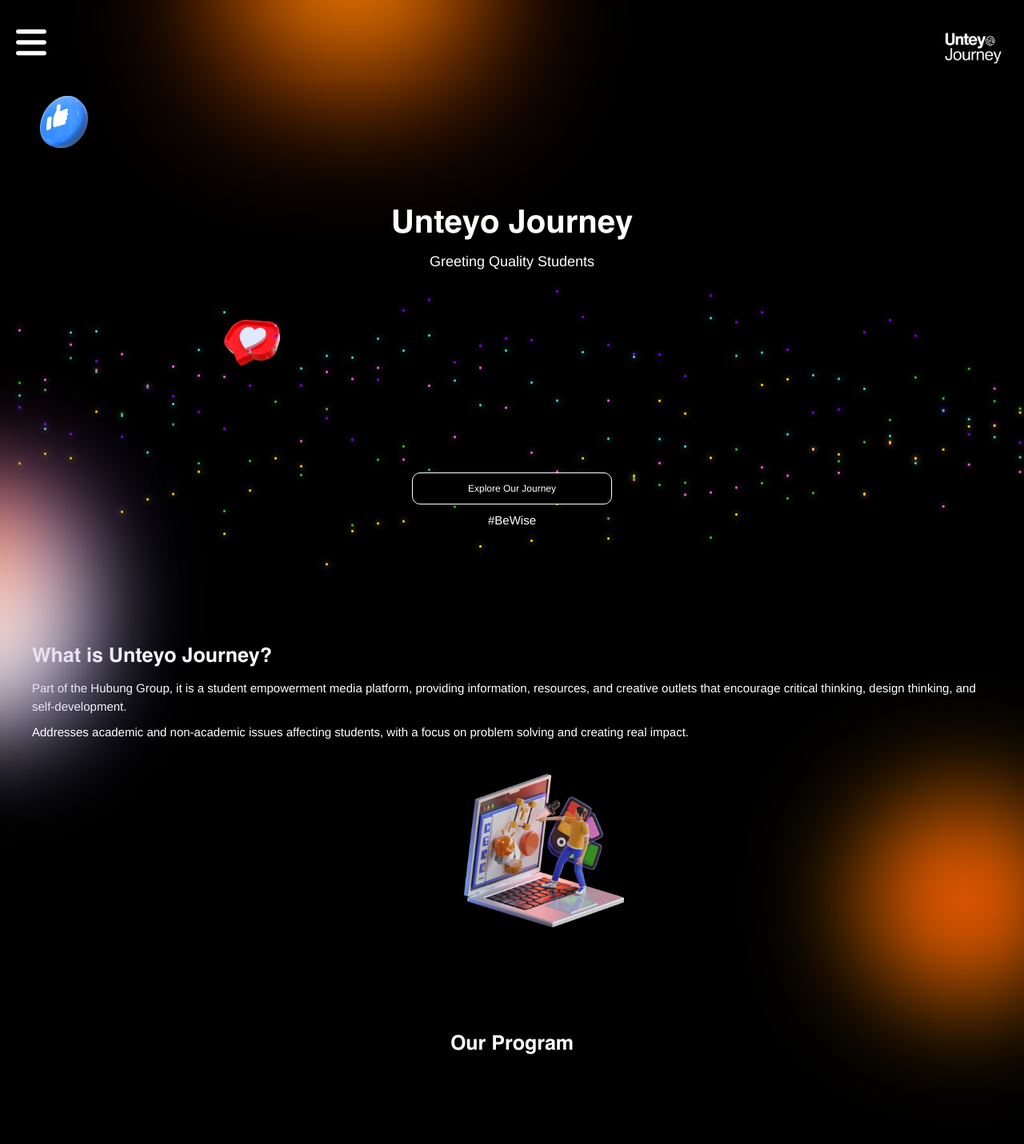
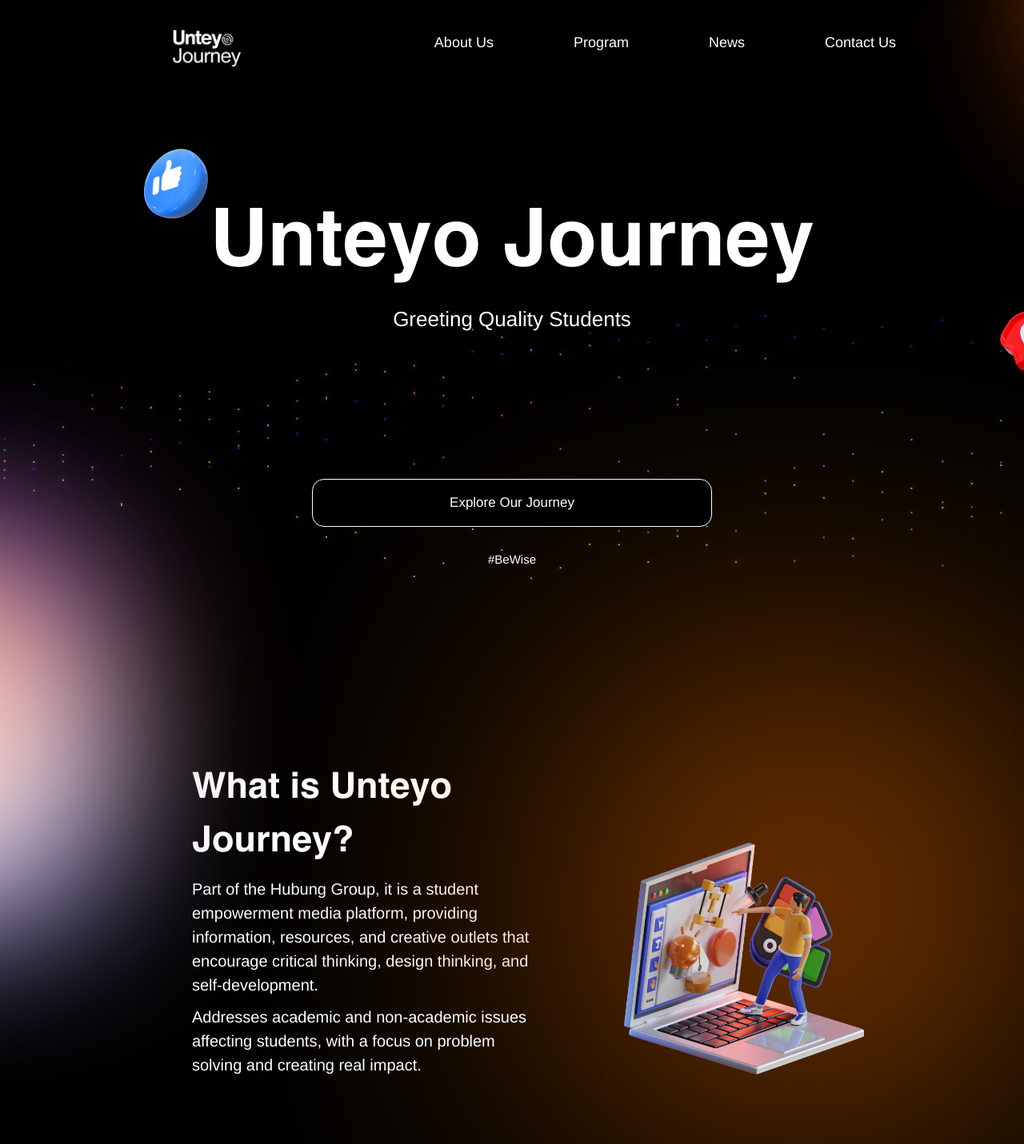
Before and after one commit to MRaafky/tryVercel, a React (Vite) app: page / in a window 1280 px wide. Shown: the top 1431 px of the page at 80% size. Built offline with nearby package versions, Linux system fonts and the light colour scheme.

Commit message:
lg landing hal 1

```diff
--- a/src/App.jsx
+++ b/src/App.jsx
@@ -25,7 +25,7 @@
       <Halaman5></Halaman5>
       <Halaman6></Halaman6>
       <Footer></Footer>
-      <InstagramPost></InstagramPost>
+      {/* <InstagramPost></InstagramPost> */}
     </div>
   );
 }
--- a/src/Components/Decor/Decor.css
+++ b/src/Components/Decor/Decor.css
@@ -20,3 +20,27 @@
 .spray3Decor {
     background: radial-gradient( circle at 50% 50%, rgba(255, 69, 0, 1) 40%, rgba(255, 165, 0, 1) 60%);
 }
+
+@keyframes bounce {
+    0%, 20%, 50%, 80%, 100% {
+        transform: translateY(0);
+    }
+    40% {
+        transform: translateY(-8%);
+    }
+    60% {
+        transform: translateY(-4%);
+    }
+    80% {
+        transform: translateY(-1%);
+    }
+}
+
+
+.like {
+    animation: bounce 1.8s ease-in-out infinite;
+}
+
+.love {
+    animation: bounce 1.5s ease-in-out infinite;
+}
--- a/src/Components/Decor/Decor.jsx
+++ b/src/Components/Decor/Decor.jsx
@@ -7,16 +7,27 @@
 function Decor() {
   return (
     <div class="absolute
-    w-full h-[200%]
+    w-full h-[300%]
     overflow-hidden
     z-[1]
     left-0 top-0">
-        <img  class="relative
+        <img  class="
+        like
+        relative
         w-[60px]
-        left-[50px] top-[120px]" src={like}></img>
-        <img class="absolute
+        left-[50px] top-[120px]
+
+        lg:w-[80px]
+        lg:left-[180px] lg:top-[200px]
+        " src={like}></img>
+        <img class="
+        love
+        absolute
         w-[70px]
         left-[280px] top-[400px]
+
+        lg:w-[90px]
+        lg:left-[1250px]
         " src={love}></img>
         <div class="spray1Decor
         absolute
@@ -24,7 +35,11 @@
         top-[-200px]
         blur-[90px]
         left-[290px]
-        rounded-[50px] "></div>
+        rounded-[50px]
+
+        lg:left-[1350px] lg:top-[-180px]
+        lg:blur-[100px]
+        "></div>
         <WaveAnimation class="wavecontainer"></WaveAnimation>
         <div class="spray2Decor
         absolute
@@ -32,14 +47,23 @@
         blur-[70px]
         z-[0]
         rounded-[100px]
-        top-[600px] left-[-100px]"></div>
+        top-[600px] left-[-100px]
+
+        lg:w-[400px] lg:h-[500px]
+        lg:top-[650px] lg:left-[-300px]
+        lg:blur-[100px]
+        "></div>
         <div class="spray2-2Decor
         absolute
         w-[200px] h-[300px]
         blur-[70px]
         z-[0]
         rounded-[100px]
-        top-[600px] left-[-130px]"></div>
+        top-[600px] left-[-130px]
+
+        lg:w-[400px] lg:h-[400px]
+        lg:top-[700px] lg:left-[-280px]
+        lg:blur-[120px]"></div>
         <div
         class=" spray3Decor
         absolute
@@ -48,6 +72,9 @@
         z-[1]
         rounded-[200px]
         top-[1000px] right-[-50px]
+
+        lg:w-[450px] lg:h-[450px] lg:rounded-[50%]]
+        lg:right-[50px] lg:top-[900px] lg:blur-[200px]
         "
         ></div>
     </div>
--- a/src/Components/Halaman1/Halaman1.jsx
+++ b/src/Components/Halaman1/Halaman1.jsx
@@ -8,24 +8,36 @@
     w-full h-full
     flex justify-center items-center flex-col
     relative
+
+    lg:flex-row
+    lg:p-[200px] lg:pt-[100px]
     ">
         <div class="text-[white]
         mt-[100px]
         bg-[black]
         flex flex-col item-start
         p-[40px]
-        gap-[10px]">
+        gap-[10px]
+
+        lg:pr-[100px]
+        ">
             <h2 class="
             HelveticaBold
             text-[25px]
+
+            lg:text-[45px]
             ">What is Unteyo Journey?</h2>
             <p class="
             Helvetica
             text-[15px]
+
+            lg:text-[20px]
             ">Part of the Hubung Group, it is a student empowerment media platform, providing information, resources, and creative outlets that encourage critical thinking, design thinking, and self-development.</p>
             <p class="
             Helvetica
             text-[15px] z-[2]
+
+            lg:text-[20px]
             ">Addresses academic and non-academic issues affecting students, with a focus on problem solving and creating real impact.</p>
         </div>
         <img src={Laptop}
@@ -34,6 +46,9 @@
         relative
         left-[40px]
         z-[2]
+
+        lg:w-[300px]
+        lg:top-[100px] lg:left-[0px]
         "></img>
     </div>
   )
--- a/src/Components/Halaman2/Halaman2.jsx
+++ b/src/Components/Halaman2/Halaman2.jsx
@@ -19,6 +19,8 @@
       justify-center
       items-center
       pt-[128px]
+
+      lg:pt-[50px]
       "
     >
       <h2
@@ -28,6 +30,8 @@
         text-white
         mt-0
         pb-[64px]
+
+        lg:text-[40px]
         "
       >
         Our Program
@@ -42,6 +46,11 @@
         flex-wrap
         gap-[20px]
         w-full
+
+        lg:justify-around
+        lg:p-[50px] lg:gap-[50px]
+        lg:mt-[-50px]
+        lg:w-[1100px] lg:h-[500px]
         "
       >
         {programs.map((program, index) => (
@@ -58,21 +67,28 @@
             m-[15px]
             flex-col-reverse
             md:flex-row
+
+            lg:w-[25%]
             "
           >
             <img
               className="
               w-[60px]
+
+              lg:w-[100px]
               "
               src={program.image}
               alt={program.title}
             />
             <h3
               className="
+              HelveticaBold
               w-[60px]
               text-[12px]
               text-white
               text-center
+
+              lg:text-[18px]
               "
             >
               {program.title}
--- a/src/Components/Halaman3/Halaman3.jsx
+++ b/src/Components/Halaman3/Halaman3.jsx
@@ -65,6 +65,8 @@
       HelveticaBold
       text-[25px]
       mt-[100px]
+
+      lg:text-[40px]
       ">
         Popular News
       </h2>
@@ -73,10 +75,14 @@
         w-full
         flex flex-col
         justify-center items-center
+
+        lg:flex-row
                 "
       >
         <div class="
         w-[200px] h-[400px]
+
+        lg:w-full lg;h-full
         ">
           <img
             ref={imgRef}
--- a/src/Components/Header/Header.css
+++ b/src/Components/Header/Header.css
@@ -11,3 +11,8 @@
 .scrolled {
     backdrop-filter: blur(10px);
 }
+
+.lgHeader li:hover {
+    text-shadow: 0 0 7px #fff, 0 0 10px #fff, 0 0 21px #fff;
+    transition: 0.1s;
+}
--- a/src/Components/Header/Header.jsx
+++ b/src/Components/Header/Header.jsx
@@ -36,6 +36,13 @@
     bg-none
     fixed top-[0]
     z-3
+
+    md:h-[120px]
+
+    lg:flex-row-reverse
+    lg:h-[120px]
+    lg:pt-[10px]
+    lg:pl-[200px] lg:pr-[130px]
     `}
     >
          <FontAwesomeIcon icon={faBars}
@@ -46,17 +53,45 @@
         w-[38px]
         relative
         top-[-7px]
+
+        md:w-[48px]
+        md:flex
+        md:top-[-10px]
+
+        lg:hidden
         " />
+        <ul
+        class="
+        lgHeader
+        hidden
+        Helvetica
+        text-[white]
+        transition-[0.1s]
+        cursor-[pointer]
+
+        lg:flex lg:flex-row
+        lg:gap-[100px]
+        lg:p-[30px]
+        lg:text-[18px]
+        "
+        >
+            <li>About Us</li>
+            <li>Program</li>
+            <li>News</li>
+            <li>Contact Us</li>
+        </ul>
         <img src={logo}
         class="
         w-[92.48px] h-[100px]
         relative
         top-[-10px]
+
+        md:w-[110.976px] md:h-[120px]
         "></img>
         <div
         className={`Navbar ${isActive ? 'active' : ''} absolute
         top-[0px] left-[0px]
-        flex flex-col`}>
+        flex flex-col lg:hidden`}>
             <ul class="
             HelveticaBold
             text-[black] text-[18px]
--- a/src/Components/Landing/Landing.jsx
+++ b/src/Components/Landing/Landing.jsx
@@ -16,13 +16,26 @@
       <h1
         class="HelveticaBold
         text-[40px]
-        mt-[250px]"
+        mt-[250px]
+
+        md:text-[60px]
+        md:mt-[230px]
+
+        lg:text-[100px]
+        "
       >
         Unteyo Journey
       </h1>
       <p class="Helvetica
       text-[18px]
-      mt-[4px]">
+      mt-[4px]
+
+      md:text-[24px]
+      md:mt-[2px]
+
+      lg:text-[26px]
+      lg:mt-[0px]
+      ">
         Greeting Quality Students
       </p>
       <button class="
@@ -44,12 +57,22 @@
       active:transition-[0.5s]
       active: border-[white]
       border-[1px] border-solid border-[white] border rounded-[10px]
+
+      md:w-[350px] md:h-[50px] md:text-[15px]
+      md:mt-[180px]
+
+      lg:w-[500px] lg:h-[60px]
+      lg:text-[17px] lg:rounded-[15px]
       ">
         Explore Our Journey
       </button>
       <p class="Helvetica
       text-[15px]
-      mt-[9px]">#BeWise</p>
+      mt-[9px]
+
+      lg:text-[15px]
+      lg:mt-[30px]
+      ">#BeWise</p>
     </div>
   );
 }
--- a/src/Components/WaveDot.jsx
+++ b/src/Components/WaveDot.jsx
@@ -18,15 +18,15 @@
   const config = useMemo(
     () => ({
       lines: isMobile ? 3 : 5, // Reduced lines for mobile
-      dotsPerLine: isMobile ? 25 : 40, // Reduced dots per line for mobile
-      dotSize: isMobile ? 2 : 2.5,
+      dotsPerLine: isMobile ? 25 : 35, // Reduced dots per line for mobile
+      dotSize: isMobile ? 2 : 2,
       baseSpeed: 0.5,
-      waveSpeed: isMobile ? 0.001 : 0.002,
+      waveSpeed: isMobile ? 0.001 : 0.001,
       amplitudeRange: isMobile ? [50, 100] : [50, 120], // Adjusted amplitude for mobile
-      spacing: isMobile ? 30 : 30,
+      spacing: isMobile ? 30 : 35,
       referenceWidth: 1920,
       maxFPS: 60,
-      touchRadius: isMobile ? 60 : 100,
+      touchRadius: isMobile ? 60 :90,
       minOpacity: 0.4,
       maxOpacity: 1,
     }),
```
